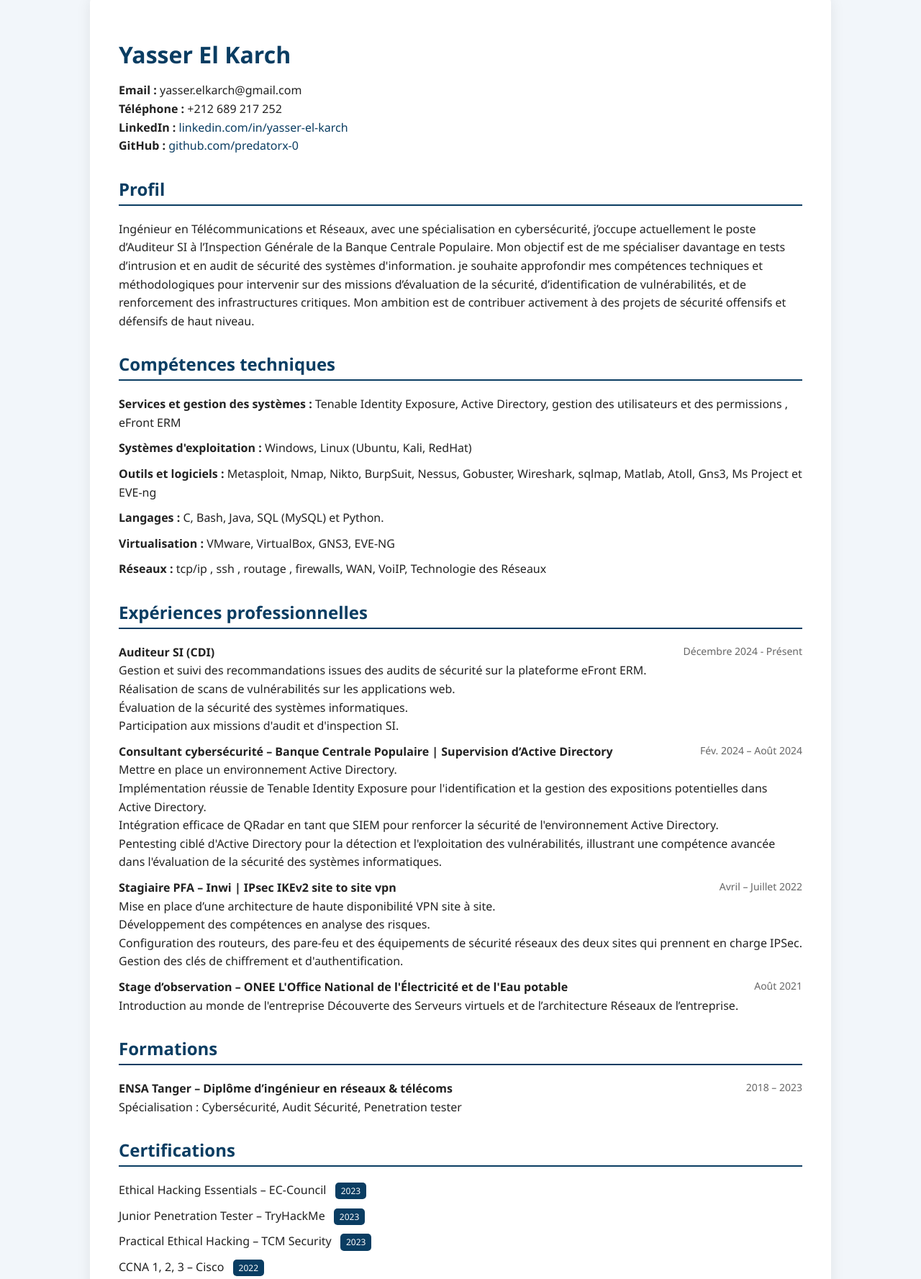
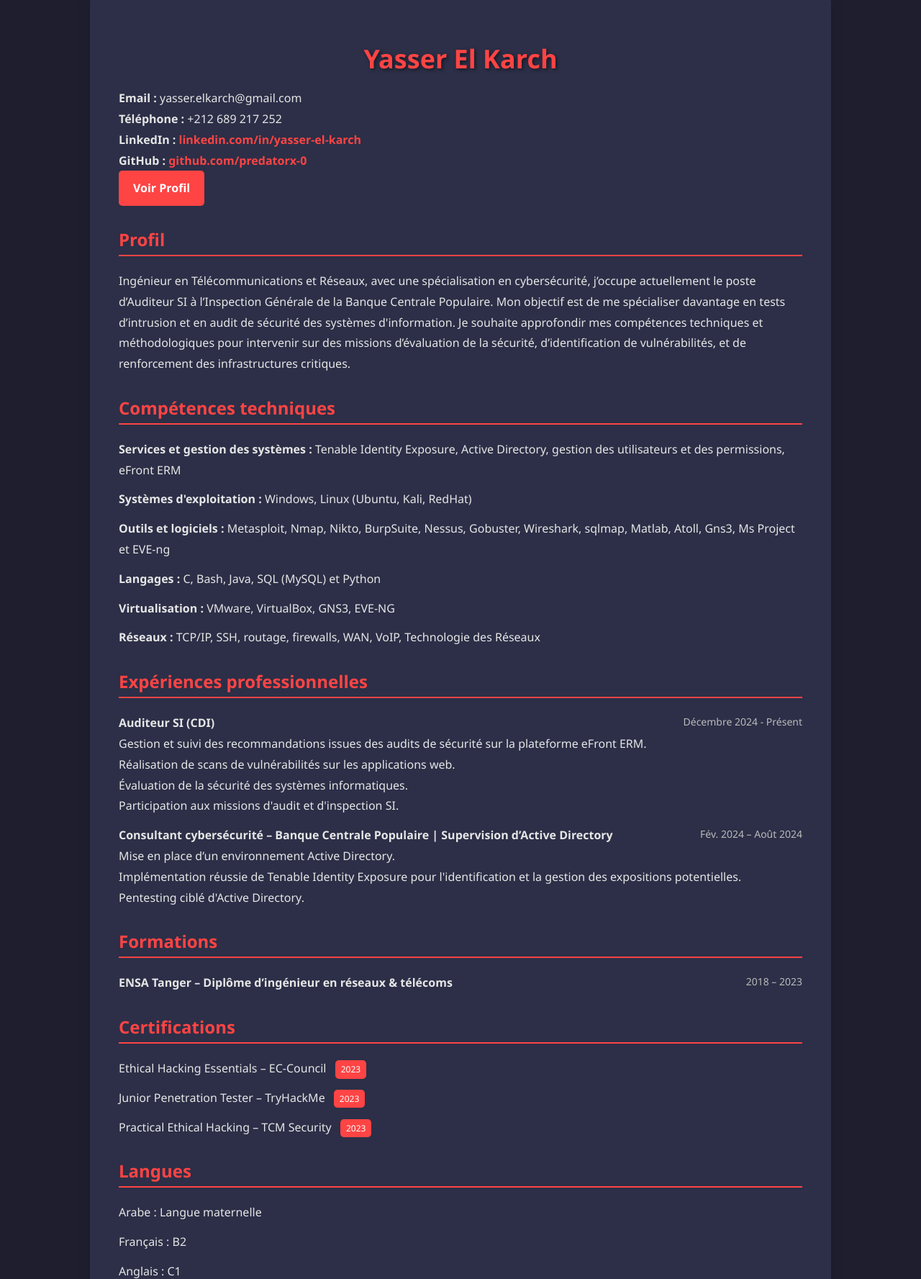
Before and after one commit to predatorx-0/Profil, a plain HTML site: page index.html in a window 1280 px wide. Shown: the part 47-1824 px from the top of the page at 72% size. Drawn offline with Linux system fonts and the light colour scheme.

Commit message:
Update index.html

```diff
--- a/index.html
+++ b/index.html
@@ -7,36 +7,45 @@
   <style>
     body {
       font-family: 'Segoe UI', Tahoma, Geneva, Verdana, sans-serif;
-      background-color: #f2f6fa;
+      background-color: #1e1e2f;
       margin: 0;
       padding: 0;
-      color: #222;
+      color: #e6e6e6;
     }
 
     .container {
       max-width: 950px;
       margin: 40px auto;
-      background-color: #ffffff;
+      background-color: #2c2f47;
       padding: 40px;
-      box-shadow: 0 4px 20px rgba(0, 0, 0, 0.08);
+      box-shadow: 0 4px 20px rgba(0, 0, 0, 0.1);
       border-radius: 10px;
     }
 
     h1 {
-      color: #0a3d62;
-      font-size: 32px;
+      color: #ff4444;
+      font-size: 36px;
       margin-bottom: 5px;
+      text-align: center;
+      text-shadow: 2px 2px 5px rgba(0, 0, 0, 0.5);
     }
 
     h2.section-title {
-      border-bottom: 2px solid #0a3d62;
+      border-bottom: 2px solid #ff4444;
       padding-bottom: 5px;
-      color: #0a3d62;
+      color: #ff4444;
       margin-top: 30px;
+      font-size: 24px;
+      transition: color 0.3s ease-in-out;
+    }
+
+    h2.section-title:hover {
+      color: #ffcc00;
     }
 
     p, li {
-      line-height: 1.6;
+      line-height: 1.8;
+      font-size: 16px;
     }
 
     ul {
@@ -45,65 +54,101 @@
     }
 
     li {
-      margin-bottom: 10px;
+      margin-bottom: 12px;
+      transition: transform 0.3s ease, color 0.3s;
+    }
+
+    li:hover {
+      transform: scale(1.05);
+      color: #ffcc00;
     }
 
     .date {
       float: right;
-      color: #666;
+      color: #bbb;
       font-size: 14px;
     }
 
     a {
-      color: #0a3d62;
+      color: #ff4444;
       text-decoration: none;
+      font-weight: bold;
+      transition: color 0.3s ease;
+    }
+
+    a:hover {
+      color: #ffcc00;
+    }
+
+    .badge {
+      display: inline-block;
+      background-color: #ff4444;
+      color: white;
+      border-radius: 5px;
+      padding: 2px 8px;
+      font-size: 12px;
+      margin-left: 8px;
     }
 
     .contact-info {
       margin-bottom: 20px;
     }
 
-    .badge {
+    /* Smooth Scroll */
+    html {
+      scroll-behavior: smooth;
+    }
+
+    /* Button Styling */
+    .btn {
       display: inline-block;
-      background-color: #0a3d62;
+      background-color: #ff4444;
       color: white;
+      padding: 10px 20px;
       border-radius: 5px;
-      padding: 2px 8px;
-      font-size: 12px;
-      margin-left: 8px;
+      text-decoration: none;
+      font-size: 16px;
+      text-align: center;
+      transition: background-color 0.3s;
+    }
+
+    .btn:hover {
+      background-color: #ffcc00;
     }
   </style>
 </head>
 <body>
+
   <div class="container">
     <h1>Yasser El Karch</h1>
     <div class="contact-info">
       <p><strong>Email :</strong> yasser.elkarch@gmail.com<br>
         <strong>Téléphone :</strong> +212 689 217 252<br>
         <strong>LinkedIn :</strong> <a href="https://www.linkedin.com/in/yasser-el-karch/">linkedin.com/in/yasser-el-karch</a><br>
-        <strong>GitHub :</strong> <a href="https://github.com/predatorx-0">github.com/predatorx-0</a>
+        <strong>GitHub :</strong> <a href="https://github.com/predatorx-0">github.com/predatorx-0</a><br>
+        <a href="#profil" class="btn">Voir Profil</a>
       </p>
     </div>
 
-    <h2 class="section-title">Profil</h2>
+    <h2 class="section-title" id="profil">Profil</h2>
     <p>
-      Ingénieur en Télécommunications et Réseaux, avec une spécialisation en cybersécurité, j’occupe actuellement le poste d’Auditeur SI à l’Inspection Générale de la Banque Centrale Populaire. Mon objectif est de me spécialiser davantage en tests d’intrusion et en audit de sécurité des systèmes d'information. je souhaite approfondir mes compétences techniques et méthodologiques pour intervenir sur des missions d’évaluation de la sécurité, d’identification de vulnérabilités, et de renforcement des infrastructures critiques. Mon ambition est de contribuer activement à des projets de sécurité offensifs et défensifs de haut niveau.
-
+      Ingénieur en Télécommunications et Réseaux, avec une spécialisation en cybersécurité, j’occupe actuellement le poste d’Auditeur SI à l’Inspection Générale de la Banque Centrale Populaire. Mon objectif est de me spécialiser davantage en tests d’intrusion et en audit de sécurité des systèmes d'information. Je souhaite approfondir mes compétences techniques et méthodologiques pour intervenir sur des missions d’évaluation de la sécurité, d’identification de vulnérabilités, et de renforcement des infrastructures critiques.
     </p>
 
     <h2 class="section-title">Compétences techniques</h2>
     <ul>
-      <li><strong>Services et gestion des systèmes :</strong> Tenable Identity Exposure, Active Directory, gestion des utilisateurs et des permissions , eFront ERM</li>
+      <li><strong>Services et gestion des systèmes :</strong> Tenable Identity Exposure, Active Directory, gestion des utilisateurs et des permissions, eFront ERM</li>
       <li><strong>Systèmes d'exploitation :</strong> Windows, Linux (Ubuntu, Kali, RedHat)</li>
-      <li><strong>Outils et logiciels :</strong> Metasploit, Nmap, Nikto, BurpSuit, Nessus, Gobuster, Wireshark, sqlmap, Matlab, Atoll, Gns3, Ms Project et EVE-ng </li>
-      <li><strong>Langages :</strong> C, Bash, Java, SQL (MySQL) et Python.</li>
+      <li><strong>Outils et logiciels :</strong> Metasploit, Nmap, Nikto, BurpSuite, Nessus, Gobuster, Wireshark, sqlmap, Matlab, Atoll, Gns3, Ms Project et EVE-ng</li>
+      <li><strong>Langages :</strong> C, Bash, Java, SQL (MySQL) et Python</li>
       <li><strong>Virtualisation :</strong> VMware, VirtualBox, GNS3, EVE-NG</li>
-      <li><strong>Réseaux :</strong> tcp/ip , ssh , routage , firewalls, WAN, VoiIP, Technologie des Réseaux </li>
+      <li><strong>Réseaux :</strong> TCP/IP, SSH, routage, firewalls, WAN, VoIP, Technologie des Réseaux</li>
     </ul>
+
     <h2 class="section-title">Expériences professionnelles</h2>
     <ul>
-        <li>
-        <strong> Auditeur SI (CDI) </strong>
+      <li>
+        <strong>Auditeur SI (CDI)</strong>
         <span class="date">Décembre 2024 - Présent</span><br>
         Gestion et suivi des recommandations issues des audits de sécurité sur la plateforme eFront ERM.<br>
         Réalisation de scans de vulnérabilités sur les applications web.<br>
@@ -113,32 +158,15 @@
       <li>
         <strong>Consultant cybersécurité – Banque Centrale Populaire | Supervision d’Active Directory</strong>
         <span class="date">Fév. 2024 – Août 2024</span><br>
-        Mettre en place un environnement Active Directory.<br>
-        Implémentation réussie de Tenable Identity Exposure pour l'identification et la gestion des expositions potentielles dans Active Directory.<br>
-        Intégration efficace de QRadar en tant que SIEM pour renforcer la sécurité de l'environnement Active Directory.<br>
-        Pentesting ciblé d'Active Directory pour la détection et l'exploitation des vulnérabilités, illustrant une compétence avancée dans l'évaluation de la sécurité des systèmes informatiques.<br>
-      </li>
-      <li>
-        <strong>Stagiaire PFA – Inwi | IPsec IKEv2 site to site vpn</strong>
-        <span class="date">Avril – Juillet 2022</span><br>
-        Mise en place d’une architecture de haute disponibilité VPN site à site.<br>
-        Développement des compétences en analyse des risques.<br>
-        Configuration des routeurs, des pare-feu et des équipements de sécurité réseaux des deux sites qui prennent en charge IPSec.<br>
-        Gestion des clés de chiffrement et d'authentification.<br>
-      </li>
-      <li>
-        <strong>Stage d’observation – ONEE L'Office National de l'Électricité et de l'Eau potable </strong>
-        <span class="date">Août 2021</span><br>
-       Introduction au monde de l'entreprise Découverte des Serveurs virtuels et de l’architecture Réseaux de l’entreprise.
+        Mise en place d’un environnement Active Directory.<br>
+        Implémentation réussie de Tenable Identity Exposure pour l'identification et la gestion des expositions potentielles.<br>
+        Pentesting ciblé d'Active Directory.<br>
       </li>
     </ul>
 
     <h2 class="section-title">Formations</h2>
     <ul>
-      <li><strong>ENSA Tanger – Diplôme d’ingénieur en réseaux & télécoms</strong>
-        <span class="date">2018 – 2023</span><br>
-        Spécialisation : Cybersécurité, Audit Sécurité, Penetration tester
-      </li>
+      <li><strong>ENSA Tanger – Diplôme d’ingénieur en réseaux & télécoms</strong><span class="date">2018 – 2023</span></li>
     </ul>
 
     <h2 class="section-title">Certifications</h2>
@@ -146,16 +174,26 @@
       <li>Ethical Hacking Essentials – EC-Council <span class="badge">2023</span></li>
       <li>Junior Penetration Tester – TryHackMe <span class="badge">2023</span></li>
       <li>Practical Ethical Hacking – TCM Security <span class="badge">2023</span></li>
-      <li>CCNA 1, 2, 3 – Cisco <span class="badge">2022</span></li>
-      <li>Certified Cybersecurity - CC (ISC)² <span class="badge">2022</span></li>
     </ul>
 
     <h2 class="section-title">Langues</h2>
     <ul>
       <li>Arabe : Langue maternelle</li>
-      <li>Français : B2 </li>
-      <li>Anglais : C1 </li>
+      <li>Français : B2</li>
+      <li>Anglais : C1</li>
     </ul>
   </div>
+
+  <script>
+    // Smooth scrolling for anchor links
+    document.querySelectorAll('a[href^="#"]').forEach(anchor => {
+      anchor.addEventListener('click', function (e) {
+        e.preventDefault();
+        document.querySelector(this.getAttribute('href')).scrollIntoView({
+          behavior: 'smooth'
+        });
+      });
+    });
+  </script>
 </body>
 </html>
```
